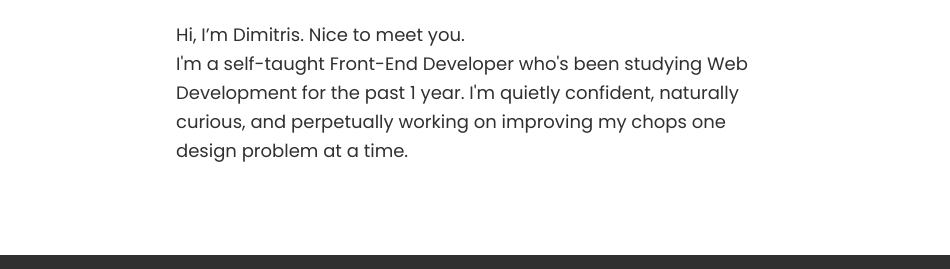
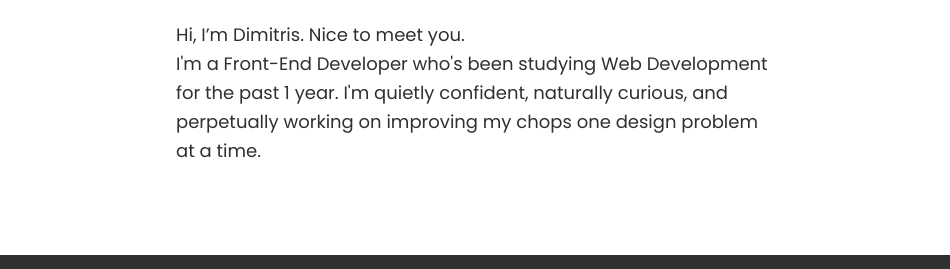
Before and after one commit to DimitrisPas/Portfolio, a plain HTML site: page index.html in a window 1280 px wide. Shown: the part 1732-2001 px from the top of the page, 0-950 px from the left. Drawn offline with nearby package versions, Linux system fonts and the light colour scheme.

Commit message:
More small changes

```diff
--- a/index.html
+++ b/index.html
@@ -127,7 +127,7 @@
         Hi, I’m Dimitris. Nice to meet you.
       </p>
       <p>
-        I'm a self-taught Front-End Developer who's been studying Web Development for the past 1 year. I'm quietly
+        I'm a Front-End Developer who's been studying Web Development for the past 1 year. I'm quietly
         confident,
         naturally curious, and perpetually working on improving my chops one design problem at a time.
       </p>
```
